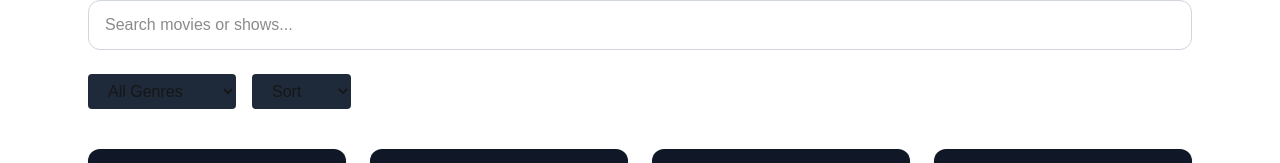
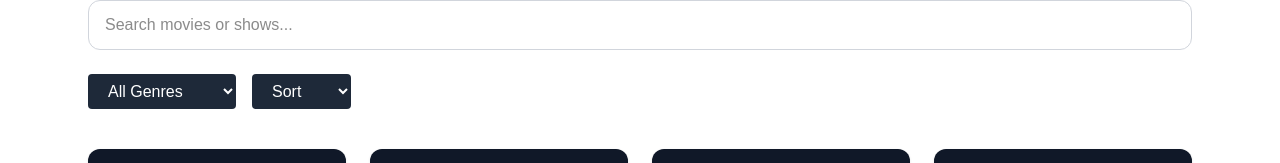
Before and after one commit to rajxxxxer/movies-dict, a Next.js app: page /shows in a window 1280 px wide. Shown: the part 136-299 px from the top of the page. Built offline with nearby package versions, Linux system fonts and the light colour scheme; grey boxes are pictures that could not be loaded.

Commit message:
complted detailed page and all permutaions of genre

```diff
--- a/app/categories/[genre]/page.tsx
+++ b/app/categories/[genre]/page.tsx
@@ -1,17 +1,18 @@
+// app/categories/[genre]/page.tsx
 import movies from "@/app/data/movies.json";
 import ShowCard from "@/app/components/ShowCard";
-import { getGenres } from "@/app/utils/getGenres";
-
+import { Movie } from "@/app/types/movie";
 
 export async function generateStaticParams() {
-  const genres = getGenres()
-  return genres.map((g) => ({ genre: g }));
+  const genres = [...new Set((movies as Movie[]).flatMap((m) => m.genres))];
+  return genres.map((genre) => ({ genre: genre.toLowerCase() }));
 }
 
-export default function GenrePage({ params }: { params: { genre: string } }) {
-  const genre = params.genre.toLowerCase();
+export default async function GenrePage({ params }: { params: { genre: string } }) {
+  const resolvedParams = await params; // ✅ unwrap the promise
+  const genre = resolvedParams.genre.toLowerCase();
 
-  const filteredMovies = movies.filter((m) =>
+  const filteredMovies = (movies as Movie[]).filter((m) =>
     m.genres.some((g) => g.toLowerCase() === genre)
   );
 
--- a/app/components/Filters.tsx
+++ b/app/components/Filters.tsx
@@ -1,9 +1,10 @@
 "use client";
+
+import { useRouter } from "next/navigation";
 
 type Props = {
   genres: string[];
   selectedGenre: string;
-  onGenreChange: (g: string) => void;
   sort: string;
   onSortChange: (s: string) => void;
 };
@@ -11,17 +12,22 @@ type Props = {
 export default function Filters({
   genres,
   selectedGenre,
-  onGenreChange,
   sort,
   onSortChange,
 }: Props) {
+  const router = useRouter();
+
   return (
     <div className="flex gap-4 mt-6">
       {/* Genre Filter */}
       <select
         value={selectedGenre}
-        onChange={(e) => onGenreChange(e.target.value)}
-        className="bg-gray-800 px-4 py-2 rounded"
+        onChange={(e) =>
+          router.push(
+            e.target.value ? `/categories/${e.target.value.toLowerCase()}` : "/shows"
+          )
+        }
+        className="bg-gray-800 text-white px-4 py-2 rounded"
       >
         <option value="">All Genres</option>
         {genres.map((g) => (
@@ -31,11 +37,11 @@ export default function Filters({
         ))}
       </select>
 
-      {/* Sort */}
+      {/* Sort Filter */}
       <select
         value={sort}
         onChange={(e) => onSortChange(e.target.value)}
-        className="bg-gray-800 px-4 py-2 rounded"
+        className="bg-gray-800 text-white px-4 py-2 rounded"
       >
         <option value="">Sort</option>
         <option value="rating">Rating</option>
--- a/app/shows/page.tsx
+++ b/app/shows/page.tsx
@@ -12,22 +12,13 @@ export default function ShowsPage() {
   const movies: Movie[] = moviesData as Movie[];
 
   const [search, setSearch] = useState<string>("");
-  const [selectedGenre, setSelectedGenre] = useState<string>("");
   const [sort, setSort] = useState<string>("");
 
   const genres: string[] = [...new Set(movies.flatMap((m) => m.genres))];
 
-  let filtered = movies
-    .filter((m) =>
-      m.name.toLowerCase().includes(search.toLowerCase())
-    )
-    .filter((m) =>
-      selectedGenre
-        ? m.genres.some(
-            (g) => g.toLowerCase() === selectedGenre.toLowerCase()
-          )
-        : true
-    );
+  let filtered = movies.filter((m) =>
+    m.name.toLowerCase().includes(search.toLowerCase())
+  );
 
   if (sort === "rating") {
     filtered = filtered.sort(
@@ -45,8 +36,7 @@ export default function ShowsPage() {
 
       <Filters
         genres={genres}
-        selectedGenre={selectedGenre}
-        onGenreChange={setSelectedGenre}
+        selectedGenre=""
         sort={sort}
         onSortChange={setSort}
       />
```
